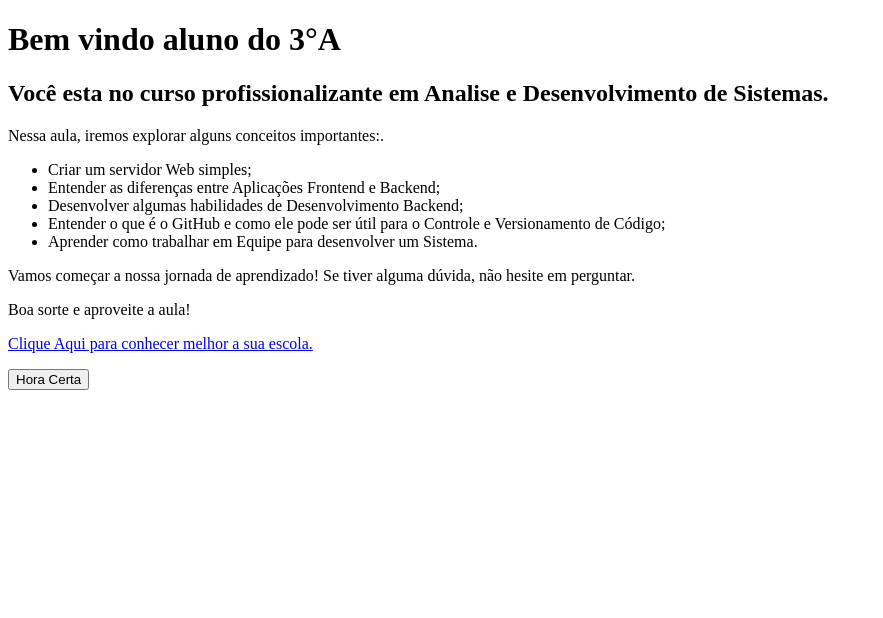
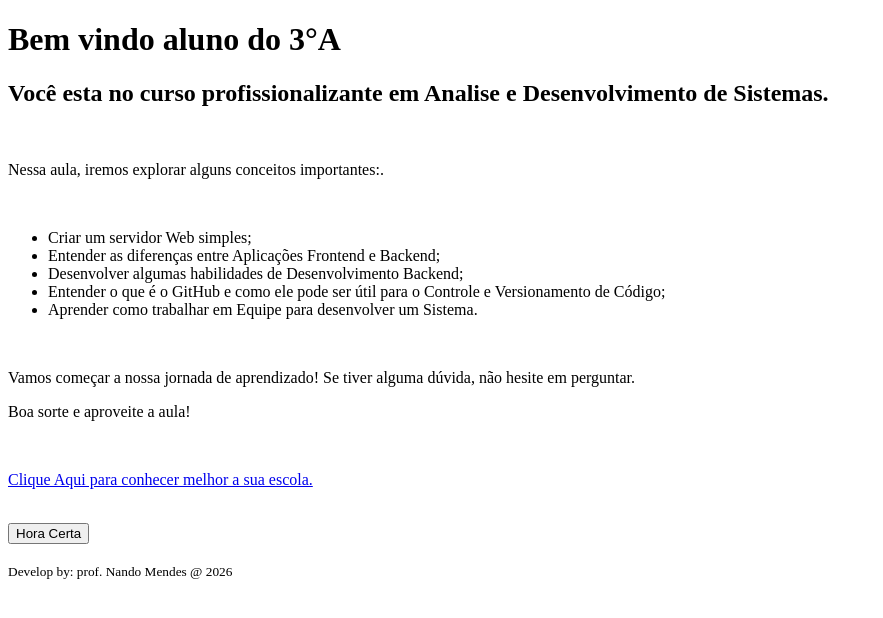
Before and after one commit to nandoMendes2026/webfuncoes, a Flask app: page / in a window 1280 px wide. Shown: the top 618 px of the page, without its empty margins (0-883 px from the left). Run offline with Flask 3, Linux system fonts and the light colour scheme.

Commit message:
Ajustes pagina inicial

```diff
--- a/templates/index.html
+++ b/templates/index.html
@@ -8,11 +8,10 @@
 </head>
 <body>
     <h1>Bem vindo aluno do 3°A</h1>
-
     <h2>Você esta no curso profissionalizante em Analise e Desenvolvimento de Sistemas.</h2>
-
+    <br>
     <p>Nessa aula, iremos explorar alguns conceitos importantes:.</p>
-
+    <br>
     <ul>
         <li>Criar um servidor Web simples;</li>
         <li>Entender as diferenças entre Aplicações Frontend e Backend;</li>
@@ -20,15 +19,15 @@
         <li>Entender o que é o GitHub e como ele pode ser útil para o Controle e Versionamento de Código;</li>
         <li>Aprender como trabalhar em Equipe para desenvolver um Sistema.</li>
     </ul>
-
-
+    <br>
     <p>Vamos começar a nossa jornada de aprendizado! Se tiver alguma dúvida, não hesite em perguntar.</p>
     <p>Boa sorte e aproveite a aula!</p>
-
+    <br>
     <p><a href="https://www.instagram.com/peifaggioni/">Clique Aqui para conhecer melhor a sua escola.</a></p>
-
+    <br>
     <button onclick="alert('Data/Hora calculada no Frontend, diretamente no navegador: ' + new Date().toLocaleString())">Hora Certa</button>
-
+    <br><br>
+    <small>Develop by: prof. Nando Mendes @ 2026</small>
 
 </body>
 
```
